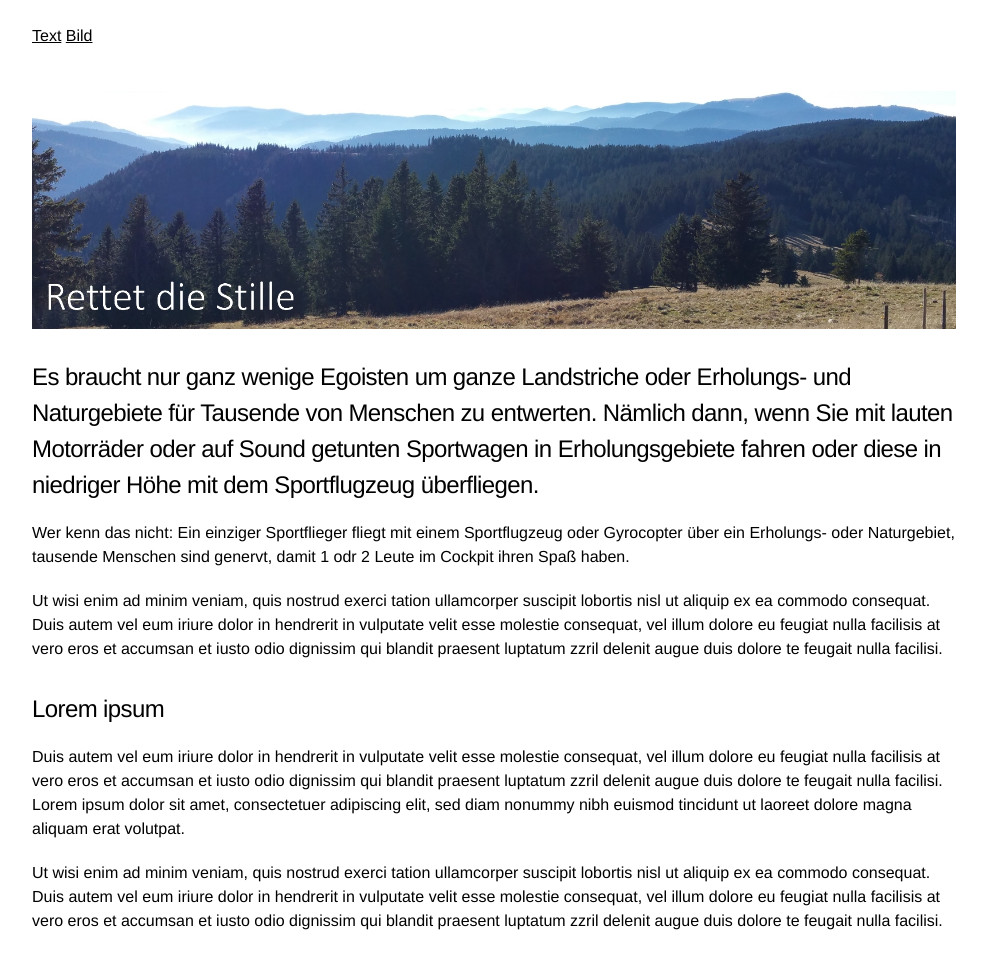
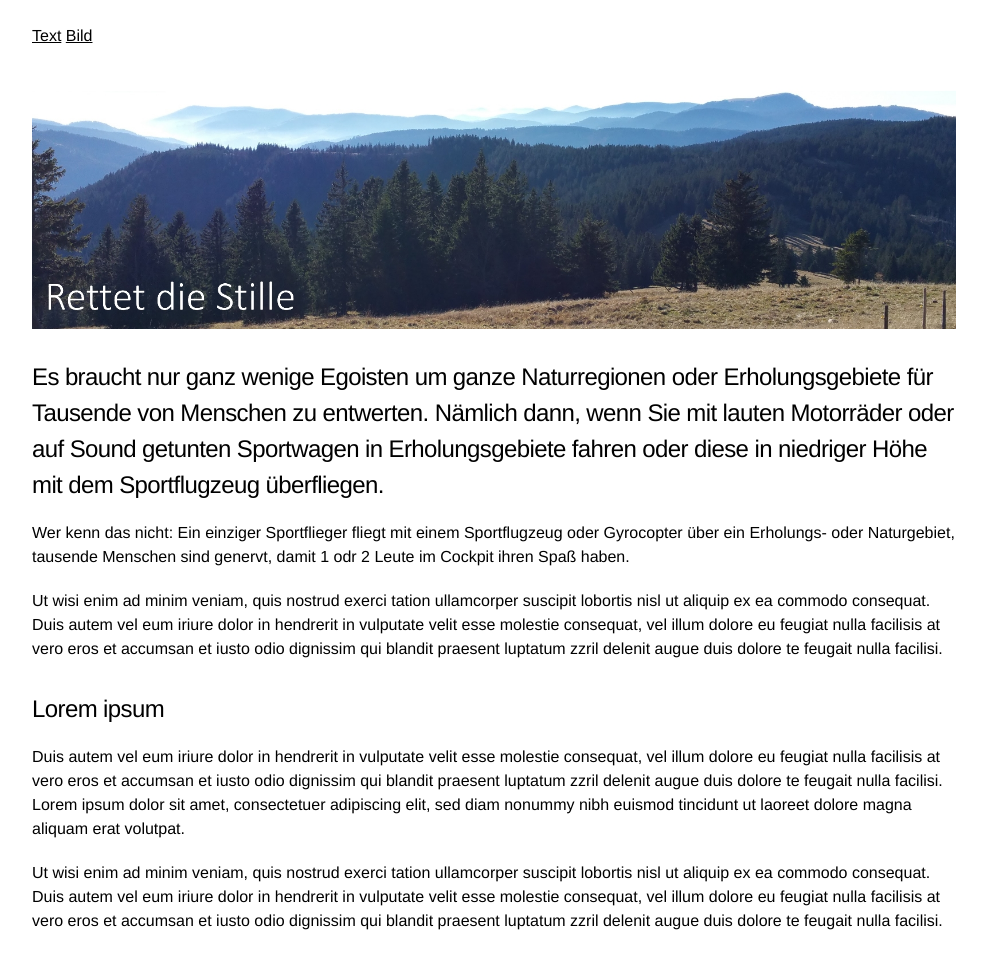
Before and after one commit to rettet-die-stille/rettet-die-stille.github.io, a Jekyll site: the page built from index.md, in a window 1280 px wide. Shown: the whole page, without its empty margins (146-1133 px from the left). Built offline with Jekyll 4.4.1, drawn with Linux system fonts in a browser that asks for light colours.

Commit message:
Update index.md

```diff
--- a/index.md
+++ b/index.md
@@ -3,7 +3,7 @@ layout: default
 ---
 ![Intro](assets/images/schwarzwald3.jpg)
 
-## Es braucht nur ganz wenige Egoisten um ganze Landstriche oder Erholungs- und Naturgebiete für Tausende von Menschen zu entwerten. Nämlich dann, wenn Sie mit lauten Motorräder oder auf Sound getunten Sportwagen in Erholungsgebiete fahren oder diese in niedriger Höhe mit dem Sportflugzeug überfliegen.
+## Es braucht nur ganz wenige Egoisten um ganze Naturregionen oder Erholungsgebiete für Tausende von Menschen zu entwerten. Nämlich dann, wenn Sie mit lauten Motorräder oder auf Sound getunten Sportwagen in Erholungsgebiete fahren oder diese in niedriger Höhe mit dem Sportflugzeug überfliegen.
 
 Wer kenn das nicht: Ein einziger Sportflieger fliegt mit einem Sportflugzeug oder Gyrocopter über ein Erholungs- oder Naturgebiet, tausende Menschen sind genervt, damit 1 odr 2 Leute im Cockpit ihren Spaß haben.
 
```
